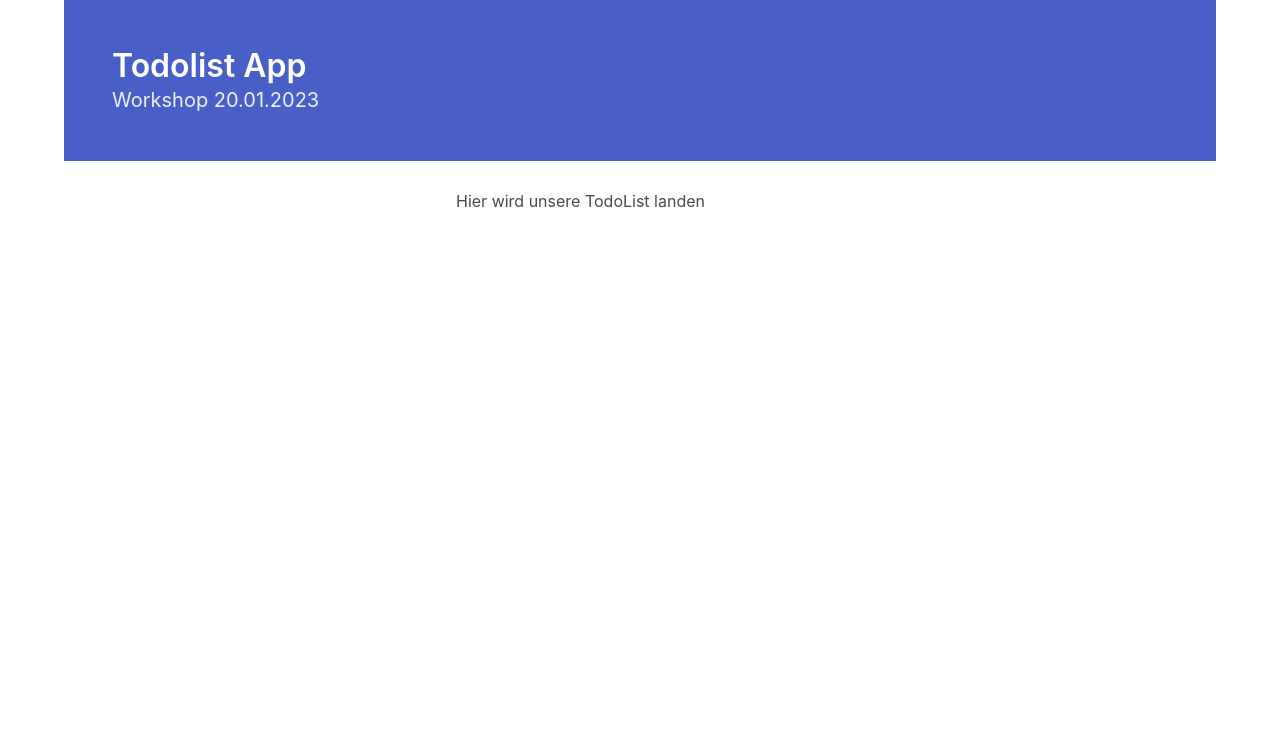
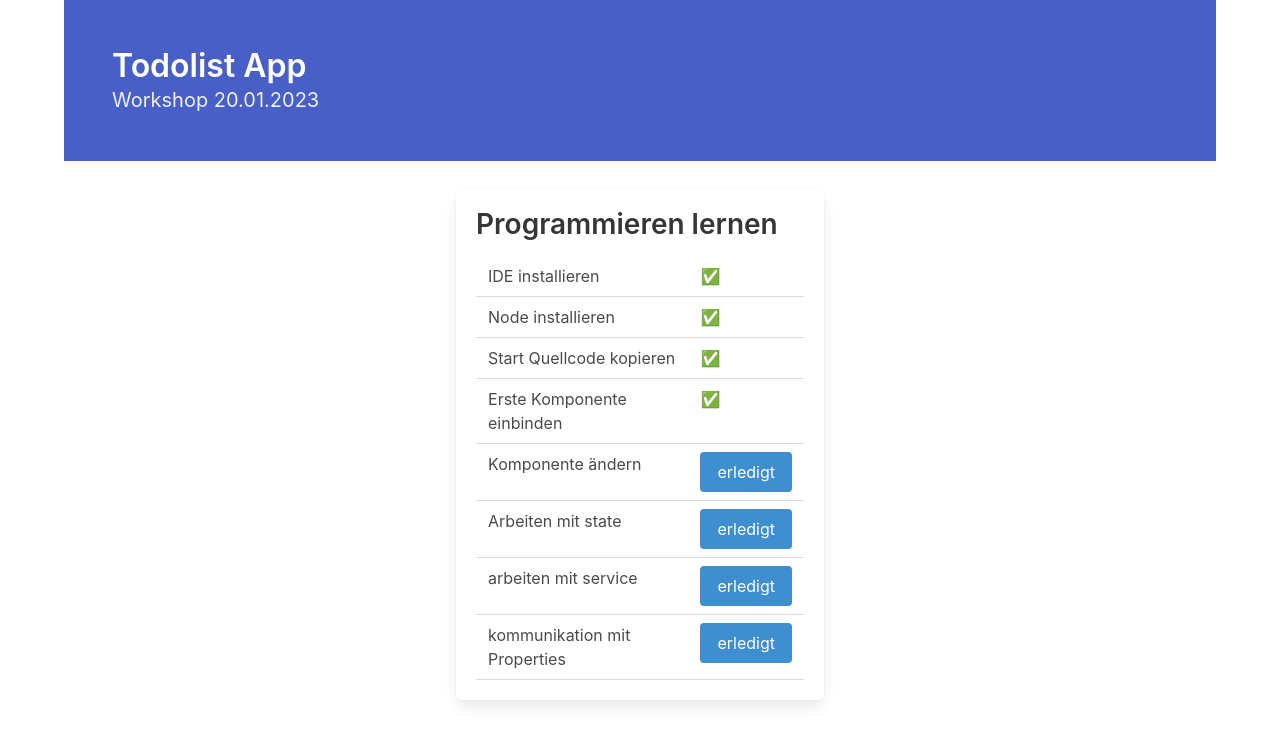
Before and after one commit to marco-dierenfeldt/ws_todo, a React (Create React App) app: page / in a window 1280 px wide. Shown: the top 744 px of the page. Built offline with nearby package versions, Linux system fonts and the light colour scheme.

Commit message:
finished first component

```diff
--- a/src/App.js
+++ b/src/App.js
@@ -1,4 +1,5 @@
 import './App.css';
+import TodoList from './components/TodoList.component';
 
 function App() {
   return (
@@ -18,7 +19,7 @@ function App() {
         <div className="column"></div>
 
         <div className="column is-one-third content">
-          Hier wird unsere TodoList landen
+          <TodoList/>
         </div>
         <div className="column"></div>
       </div>
--- /dev/null
+++ b/src/components/TodoList.component.css
@@ -0,0 +1,8 @@
+ul.todo-list {
+  list-style-type: none;
+}
+
+tr.done td {
+  color: darkgrey;
+  text-decoration: dashed;
+}
--- a/src/components/TodoList.component.jsx
+++ b/src/components/TodoList.component.jsx
@@ -1,10 +1,21 @@
 import { Component } from "react";
+//import './TodoList.component.css';
 
 class TodoList extends Component {
     render() {
         return (
             <div className="box">
-                TODO-LIST COMPONENT
+                <h2>Programmieren lernen</h2>
+                <table className="is-striped">
+                    <tr className="done"><td>IDE installieren</td><td>&#9989;</td></tr>
+                    <tr><td>Node installieren</td><td>&#9989;</td></tr>
+                    <tr><td>Start Quellcode kopieren</td><td>&#9989;</td></tr>
+                    <tr><td>Erste Komponente einbinden</td><td>&#9989;</td></tr>
+                    <tr><td>Komponente ändern</td><td><button className="button is-info">erledigt</button></td></tr>
+                    <tr><td>Arbeiten mit state</td><td><button className="button is-info">erledigt</button></td></tr>
+                    <tr><td>arbeiten mit service</td><td><button className="button is-info">erledigt</button></td></tr>
+                    <tr><td>kommunikation mit Properties</td><td><button className="button is-info">erledigt</button></td></tr>
+                </table>
             </div>
         )
     }
```
